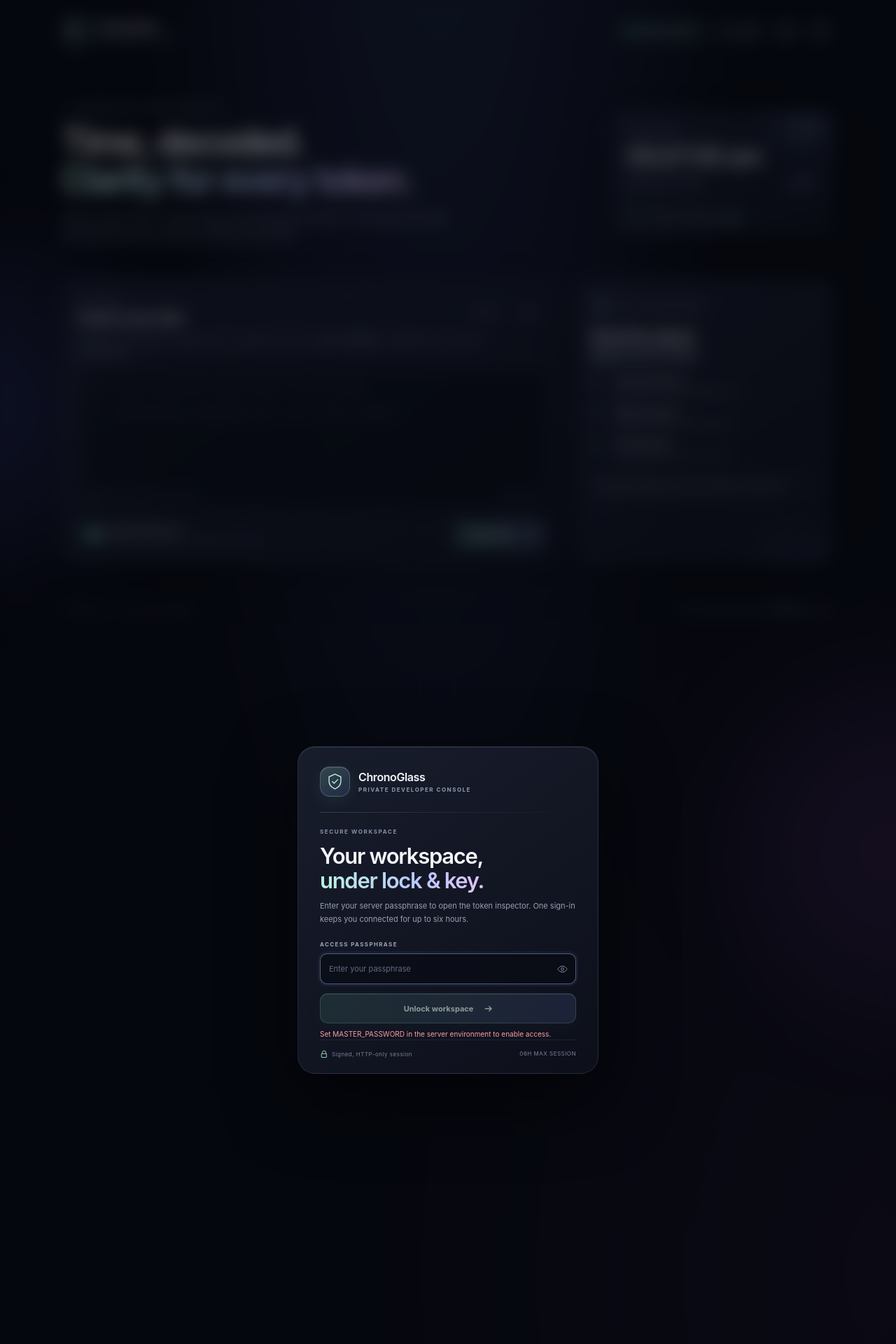
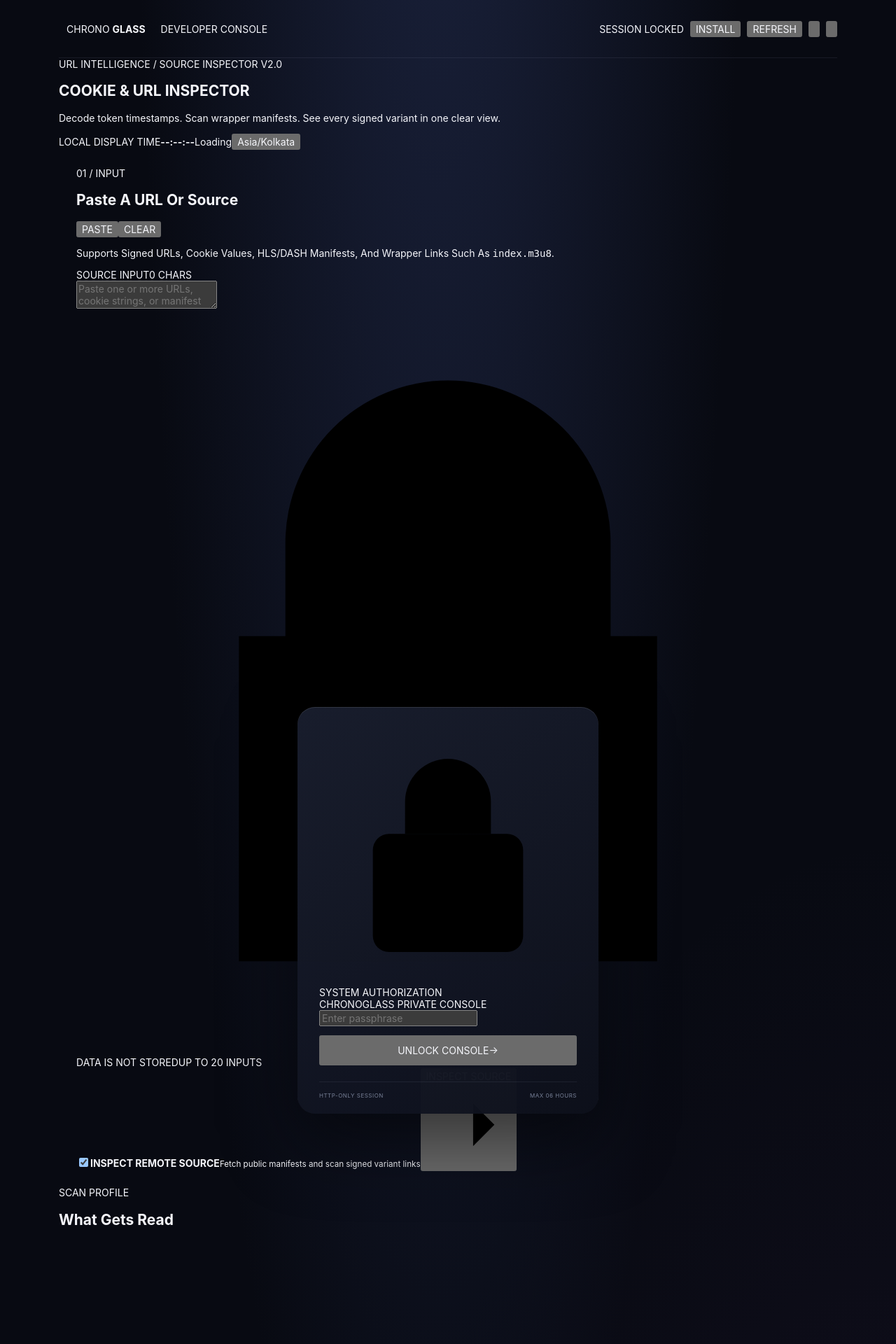
Before and after one commit to kajju027/Token-Inspector, a Flask app: page / in a window 1280 px wide. Shown: the top 1920 px of the page at 70% size. Run offline with Flask 3, Linux system fonts and the light colour scheme.

Commit message:
Fix Some Issue · 21/10/2026, 05:06:34

```diff
--- a/templates/index.html
+++ b/templates/index.html
@@ -3,113 +3,105 @@
 <head>
   <meta charset="utf-8">
   <meta name="viewport" content="width=device-width, initial-scale=1, viewport-fit=cover">
-  <meta name="theme-color" content="#080a12">
-  <meta name="description" content="A private developer utility for inspecting signed media URLs, cookie timestamps, and manifest expiry data.">
+  <meta name="theme-color" content="#07090a">
+  <meta name="description" content="A private developer utility for inspecting signed URL and manifest timestamps.">
   <link rel="manifest" href="/manifest.webmanifest">
   <link rel="icon" href="/static/icon.svg" type="image/svg+xml">
   <link rel="apple-touch-icon" href="/static/icon-192.png">
   <link rel="stylesheet" href="/static/styles.css">
-  <title>ChronoGlass — Token Inspector</title>
+  <title>ChronoGlass | Source Inspector</title>
 </head>
 <body>
-  <div class="ambient ambient-one"></div>
-  <div class="ambient ambient-two"></div>
-  <div class="grid-overlay"></div>
-
+  <div class="grid-bg" aria-hidden="true"></div>
   <div class="shell" id="appShell" aria-hidden="true">
     <header class="topbar">
       <a class="brand" href="/" aria-label="ChronoGlass home">
-        <span class="brand-mark"><svg viewBox="0 0 32 32" aria-hidden="true"><path d="M16 3.5 26 8v7.2c0 6.2-4.2 10.9-10 13.3C10.2 26.1 6 21.4 6 15.2V8l10-4.5Z"/><path d="M11.5 16.1 14.6 19l6.2-6.4"/></svg></span>
-        <span class="brand-copy"><strong>ChronoGlass</strong><small>DEVELOPER UTILITIES</small></span>
+        <span class="brand-icon"><svg viewBox="0 0 24 24" aria-hidden="true"><path d="m13.2 2-9 11h6.3L9.8 22l9-12h-6.3L13.2 2Z"/></svg></span>
+        <span class="brand-name">CHRONO <b>GLASS</b></span>
+        <span class="brand-divider"></span>
+        <span class="brand-sub">DEVELOPER CONSOLE</span>
       </a>
       <div class="top-actions">
-        <span class="session-pill"><i></i><span id="sessionLabel">PRIVATE SESSION</span></span>
-        <button class="icon-button install-button" id="installButton" type="button" aria-label="Install app" title="Install app"><svg viewBox="0 0 24 24" aria-hidden="true"><path d="M12 3v11m0 0 4-4m-4 4-4-4M5 16v4h14v-4"/></svg><span>Install</span></button>
-        <button class="icon-button" id="settingsButton" type="button" aria-label="Settings" title="Settings"><svg viewBox="0 0 24 24" aria-hidden="true"><path d="M12 8.5a3.5 3.5 0 1 0 0 7 3.5 3.5 0 0 0 0-7Z"/><path d="m19.4 13.5 1.1.8-1.1 1.9-1.3-.5a7.6 7.6 0 0 1-1.5.9l-.2 1.4h-2.2l-.4-1.4a7.5 7.5 0 0 1-1.7 0l-.5 1.4H9.4l-.2-1.4a7.6 7.6 0 0 1-1.5-.9l-1.3.5-1.1-1.9 1.1-.8a7.4 7.4 0 0 1-.2-1.7l-1.2-.7.7-2.1 1.4.1a7.6 7.6 0 0 1 1.2-1.3l-.2-1.4 2.1-.7.8 1.2a7.6 7.6 0 0 1 1.7-.2l.7-1.2 2.1.7-.1 1.4a7.6 7.6 0 0 1 1.3 1.2l1.4-.2.7 2.1-1.2.8a7.6 7.6 0 0 1 .3 1.7Z"/></svg></button>
-        <button class="icon-button logout-button" id="logoutButton" type="button" aria-label="Lock session" title="Lock session"><svg viewBox="0 0 24 24" aria-hidden="true"><path d="M8 10V7a4 4 0 0 1 8 0v3m-9 0h10a2 2 0 0 1 2 2v7H5v-7a2 2 0 0 1 2-2Z"/><path d="M12 14v2"/></svg></button>
+        <span class="session-state"><i></i><span id="sessionLabel">SESSION LOCKED</span></span>
+        <button class="top-button install-button" id="installButton" type="button">INSTALL</button>
+        <button class="top-button" id="refreshButton" type="button">REFRESH</button>
+        <button class="square-button" id="settingsButton" type="button" aria-label="Settings" title="Settings"><svg viewBox="0 0 24 24" aria-hidden="true"><path d="M4 6h16M4 12h16M4 18h16"/><circle cx="8" cy="6" r="1.6"/><circle cx="15" cy="12" r="1.6"/><circle cx="10" cy="18" r="1.6"/></svg></button>
+        <button class="square-button" id="logoutButton" type="button" aria-label="Lock session" title="Lock session"><svg viewBox="0 0 24 24" aria-hidden="true"><rect x="5" y="10" width="14" height="11" rx="1.5"/><path d="M8 10V7a4 4 0 0 1 8 0v3"/><path d="M12 14v3"/></svg></button>
       </div>
     </header>
 
-    <main>
-      <section class="hero">
-        <div class="hero-copy">
-          <div class="eyebrow"><span class="eyebrow-line"></span> PRIVATE URL &amp; COOKIE ANALYSIS</div>
-          <h1>Time, decoded.<br><span>Clarity for every token.</span></h1>
-          <p>Inspect signed URLs, cookie strings, and streaming manifests. Find expiry and issue timestamps without losing the context around them.</p>
+    <main class="main-content">
+      <section class="page-heading">
+        <div>
+          <div class="kicker"><span class="kicker-bar"></span> URL INTELLIGENCE <span class="kicker-sep">/</span> SOURCE INSPECTOR <span class="version-tag">V2.0</span></div>
+          <h1>COOKIE &amp; URL <span>INSPECTOR</span></h1>
+          <p class="intro">Decode token timestamps. Scan wrapper manifests. See every signed variant in one clear view.</p>
         </div>
-        <div class="hero-widget glass-panel">
-          <div class="widget-head"><span class="tiny-label">LOCAL CLOCK</span><span class="live-indicator"><i></i> LIVE</span></div>
-          <div class="clock-time" id="clockTime">--:--:--</div>
-          <div class="clock-meta"><span id="clockDate">Loading date</span><span class="clock-zone" id="clockZone">Asia/Kolkata</span></div>
-          <div class="widget-divider"></div>
-          <div class="widget-foot"><span class="pulse-icon">↗</span><span>Timestamp intelligence <b>ready</b></span></div>
-        </div>
+        <div class="clock-box"><span class="clock-label">LOCAL DISPLAY TIME</span><strong id="clockTime">--:--:--</strong><span id="clockDate">Loading</span><button id="clockZone" type="button" aria-label="Change timezone">Asia/Kolkata</button></div>
       </section>
 
-      <section class="workspace-grid">
-        <div class="glass-panel input-panel">
-          <div class="panel-heading">
-            <div><div class="eyebrow small-eyebrow">01 / INPUT</div><h2>Drop in your data</h2></div>
-            <div class="input-actions"><button class="text-button" id="pasteButton" type="button">Paste</button><span class="action-divider"></span><button class="text-button" id="clearButton" type="button">Clear</button></div>
+      <section class="work-grid">
+        <div class="panel input-panel">
+          <div class="panel-top"><div><span class="step-label">01 / INPUT</span><h2>Paste A URL Or Source</h2></div><div class="input-tools"><button class="plain-button" id="pasteButton" type="button">PASTE</button><button class="plain-button" id="clearButton" type="button">CLEAR</button></div></div>
+          <p class="help-copy">Supports Signed URLs, Cookie Values, HLS/DASH Manifests, And Wrapper Links Such As <code>index.m3u8</code>.</p>
+          <label class="sr-only" for="inputData">URL, cookie, or source code</label>
+          <div class="editor">
+            <div class="editor-title"><span><i></i> SOURCE INPUT</span><span id="charCount">0 CHARS</span></div>
+            <textarea id="inputData" spellcheck="false" placeholder="Paste one or more URLs, cookie strings, or manifest source here…&#10;&#10;Tip: Ctrl / ⌘ + Enter to inspect"></textarea>
+            <div class="editor-foot"><span><svg viewBox="0 0 16 16" aria-hidden="true"><path d="M4.5 7V5a3.5 3.5 0 0 1 7 0v2m-8 0h9v7h-9z"/></svg> DATA IS NOT STORED</span><span>UP TO 20 INPUTS</span></div>
           </div>
-          <p class="panel-description">Paste one or more URLs, cookie values, or manifest text. Common <code>exp</code>, <code>Expires</code>, and <code>st</code> fields are detected automatically.</p>
-          <label class="sr-only" for="inputData">URL, cookie, or manifest source</label>
-          <div class="editor-wrap"><div class="editor-gutter"><span>01</span><span>02</span><span>03</span><span class="gutter-dots">···</span></div><textarea id="inputData" spellcheck="false" placeholder="Paste a signed URL, cookie string, or manifest source…&#10;&#10;Multiple URLs are supported. Use ⌘ / Ctrl + Enter to inspect."></textarea><div class="editor-bottom"><span class="secure-input"><svg viewBox="0 0 16 16" aria-hidden="true"><path d="M4.5 7V5a3.5 3.5 0 0 1 7 0v2m-8 0h9v7h-9z"/></svg> Processed securely · not stored</span><span id="charCount">0 characters</span></div></div>
-          <div class="input-footer"><label class="toggle-row" for="deepScan"><span class="toggle"><input id="deepScan" type="checkbox" checked><span class="toggle-track"></span></span><span><strong>Inspect remote source</strong><small>Fetch public manifests when timestamps are missing</small></span></label><button class="primary-button" id="analyzeButton" type="button"><span class="button-label">Analyze data</span><svg viewBox="0 0 20 20" aria-hidden="true"><path d="M4 10h11m-4-4 4 4-4 4"/></svg></button></div>
+          <div class="input-bottom"><label class="scan-toggle" for="deepScan"><input id="deepScan" type="checkbox" checked><span class="switch"></span><span><b>INSPECT REMOTE SOURCE</b><small>Fetch public manifests and scan signed variant links</small></span></label><button class="action-button" id="analyzeButton" type="button"><span class="button-label">INSPECT SOURCE</span><svg viewBox="0 0 20 20" aria-hidden="true"><path d="M3 10h13m-5-5 5 5-5 5"/></svg></button></div>
         </div>
 
-        <aside class="glass-panel side-panel">
-          <div class="side-header"><span class="side-icon"><svg viewBox="0 0 24 24" aria-hidden="true"><path d="M12 3 4.5 6v5.4c0 4.7 3.2 8.3 7.5 10.1 4.3-1.8 7.5-5.4 7.5-10.1V6L12 3Z"/><path d="m9 12 2 2 4-4"/></svg></span><span class="tiny-label">BUILT FOR DEVELOPERS</span></div>
-          <h3>Read the signal.<br><span>Ignore the noise.</span></h3>
-          <div class="feature-list">
-            <div class="feature-item"><span class="feature-number">01</span><span><b>Smart token parsing</b><small>Recognizes common CDN signing formats</small></span></div>
-            <div class="feature-item"><span class="feature-number">02</span><span><b>Manifest discovery</b><small>Follows public playlist references safely</small></span></div>
-            <div class="feature-item"><span class="feature-number">03</span><span><b>Timezone aware</b><small>India time by default, yours in one tap</small></span></div>
+        <aside class="panel protocol-panel">
+          <div class="panel-top"><div><span class="step-label">SCAN PROFILE</span><h2>What Gets Read</h2></div><span class="scan-icon"><svg viewBox="0 0 24 24" aria-hidden="true"><path d="M4 7V4h3M17 4h3v3M20 17v3h-3M7 20H4v-3"/><circle cx="12" cy="12" r="4"/><path d="m10.5 12 1 1 2-2"/></svg></span></div>
+          <div class="profile-list">
+            <div class="profile-row"><span class="profile-code">A</span><span><b>EXPIRY FIELDS</b><small><code>exp</code> · <code>Expires</code> · <code>expiry</code></small></span><span class="profile-check">ON</span></div>
+            <div class="profile-row"><span class="profile-code">B</span><span><b>START FIELDS</b><small><code>st</code> · <code>iat</code> · <code>created</code></small></span><span class="profile-check">ON</span></div>
+            <div class="profile-row"><span class="profile-code">C</span><span><b>MANIFEST VARIANTS</b><small>Resolution · Signed URL · Timestamp</small></span><span class="profile-check">ON</span></div>
           </div>
-          <div class="side-note"><span class="note-dot"></span><span>Unknown timestamps are shown as <code>N/A</code> — never guessed.</span></div>
+          <div class="profile-note"><span class="note-mark">!</span><span><b>NO GUESSES</b><small>If a numeric start or expiry time is missing, the result stays <code>N/A</code>.</small></span></div>
+          <div class="safe-note"><svg viewBox="0 0 16 16" aria-hidden="true"><path d="M4.5 7V5a3.5 3.5 0 0 1 7 0v2m-8 0h9v7h-9z"/></svg> SIGNATURE VALUES ARE REDACTED IN SOURCE PREVIEW</div>
         </aside>
       </section>
 
       <section class="results-section" id="resultsSection" hidden>
-        <div class="results-heading"><div><div class="eyebrow small-eyebrow">02 / ANALYSIS</div><h2>Inspection results</h2></div><div class="results-tools"><span class="result-count" id="resultCount">0 items</span><button class="text-button" id="copyAllButton" type="button">Copy summary</button></div></div>
-        <div id="resultsSummary" class="summary-strip"></div>
-        <div id="resultsList" class="results-list"></div>
+        <div class="results-head"><div><span class="step-label">02 / REPORT</span><h2>Inspection Results</h2></div><div class="results-controls"><span id="resultCount" class="count-pill">0 SOURCES</span><button class="plain-button" id="copyAllButton" type="button">COPY REPORT</button></div></div>
+        <div class="summary-row" id="summaryRow"></div>
+        <div class="results-list" id="resultsList"></div>
       </section>
     </main>
-    <footer class="footer"><span>CHRONOGLASS <b>·</b> BUILT FOR THE CURIOUS</span><span>Private by design <i></i> Session <b id="footerSession">06:00:00</b> remaining</span></footer>
+
+    <footer class="footer"><span>CHRONOGLASS <b>·</b> PRIVATE DEVELOPER TOOL</span><span>SESSION <b id="footerSession">06:00:00</b> <span class="footer-dot"></span> IST DEFAULT</span></footer>
   </div>
 
   <div class="access-overlay" id="accessOverlay" role="dialog" aria-modal="true" aria-labelledby="accessTitle">
-    <div class="access-backdrop"></div>
-    <div class="access-card glass-panel">
-      <div class="access-brand"><span class="brand-mark large"><svg viewBox="0 0 32 32" aria-hidden="true"><path d="M16 3.5 26 8v7.2c0 6.2-4.2 10.9-10 13.3C10.2 26.1 6 21.4 6 15.2V8l10-4.5Z"/><path d="M11.5 16.1 14.6 19l6.2-6.4"/></svg></span><span class="brand-copy"><strong>ChronoGlass</strong><small>PRIVATE DEVELOPER CONSOLE</small></span></div>
-      <div class="access-rule"></div>
-      <div class="eyebrow small-eyebrow">SECURE WORKSPACE</div>
-      <h1 id="accessTitle">Your workspace,<br><span>under lock &amp; key.</span></h1>
-      <p class="access-description">Enter your server passphrase to open the token inspector. One sign-in keeps you connected for up to six hours.</p>
+    <div class="access-card">
+      <div class="access-symbol"><svg viewBox="0 0 24 24" aria-hidden="true"><rect x="5" y="10" width="14" height="11" rx="1.5"/><path d="M8 10V7a4 4 0 0 1 8 0v3"/><path d="M12 14v3"/></svg></div>
+      <div class="access-title" id="accessTitle">SYSTEM AUTHORIZATION</div>
+      <div class="access-subtitle">CHRONOGLASS PRIVATE CONSOLE</div>
       <form id="loginForm">
-        <label class="field-label" for="passwordInput">ACCESS PASSPHRASE</label>
-        <div class="password-wrap"><input id="passwordInput" type="password" autocomplete="current-password" placeholder="Enter your passphrase" required><button class="show-password" id="showPassword" type="button" aria-label="Show password"><svg viewBox="0 0 24 24" aria-hidden="true"><path d="M2.5 12s3.5-6 9.5-6 9.5 6 9.5 6-3.5 6-9.5 6-9.5-6-9.5-6Z"/><circle cx="12" cy="12" r="2.6"/></svg></button></div>
-        <button class="primary-button access-submit" id="loginButton" type="submit"><span class="button-label">Unlock workspace</span><svg viewBox="0 0 20 20" aria-hidden="true"><path d="M4 10h11m-4-4 4 4-4 4"/></svg></button>
+        <label class="sr-only" for="passwordInput">Enter passphrase</label>
+        <input id="passwordInput" type="password" autocomplete="current-password" placeholder="Enter passphrase" required>
+        <button class="access-submit" id="loginButton" type="submit"><span class="button-label">UNLOCK CONSOLE</span><span class="submit-arrow">→</span></button>
         <p class="form-error" id="loginError" role="alert"></p>
       </form>
-      <div class="access-foot"><span><svg viewBox="0 0 16 16" aria-hidden="true"><path d="M4.5 7V5a3.5 3.5 0 0 1 7 0v2m-8 0h9v7h-9z"/></svg> Signed, HTTP-only session</span><span>06H MAX SESSION</span></div>
+      <div class="access-foot"><span>HTTP-ONLY SESSION</span><span>MAX 06 HOURS</span></div>
     </div>
-    <div class="access-caption">CHRONOGLASS <i></i> PRIVATE BY DESIGN</div>
+    <div class="access-caption">CHRONOGLASS <span>·</span> PRIVATE BY DESIGN</div>
   </div>
 
   <div class="modal-backdrop" id="settingsModal" hidden>
-    <section class="settings-card glass-panel" role="dialog" aria-modal="true" aria-labelledby="settingsTitle">
-      <div class="modal-heading"><div><div class="eyebrow small-eyebrow">PREFERENCES</div><h2 id="settingsTitle">Time display</h2></div><button class="close-button" id="closeSettings" type="button" aria-label="Close settings">×</button></div>
-      <p class="panel-description">Choose the timezone used for every timestamp in your results.</p>
-      <label class="field-label" for="timezoneSelect">DISPLAY TIMEZONE</label>
-      <div class="select-wrap"><select id="timezoneSelect"><option value="Asia/Kolkata">India Standard Time · Asia/Kolkata</option></select><svg viewBox="0 0 20 20" aria-hidden="true"><path d="m5 7 5 5 5-5"/></svg></div>
-      <button class="text-button device-time-button" id="deviceTimeButton" type="button">Use my device timezone <span id="deviceZoneName"></span></button>
-      <div class="modal-foot"><span>Default timezone</span><button class="text-button" id="resetTimezone" type="button">Reset to India time</button></div>
+    <section class="settings-card" role="dialog" aria-modal="true" aria-labelledby="settingsTitle">
+      <div class="modal-head"><div><span class="step-label">PREFERENCES</span><h2 id="settingsTitle">Display Timezone</h2></div><button class="close-button" id="closeSettings" type="button" aria-label="Close settings">×</button></div>
+      <p>Choose The Timezone Used For Every Timestamp In Your Report.</p>
+      <label for="timezoneSelect" class="field-label">TIMEZONE</label>
+      <select id="timezoneSelect"><option value="Asia/Kolkata">India Standard Time · Asia/Kolkata</option></select>
+      <button class="device-zone" id="deviceTimeButton" type="button">USE MY DEVICE TIMEZONE <span id="deviceZoneName"></span></button>
+      <div class="modal-bottom"><span>DEFAULT: INDIA STANDARD TIME</span><button id="resetTimezone" type="button">RESET</button></div>
     </section>
   </div>
   <div class="toast" id="toast" role="status"></div>
-
   <script src="/static/app.js" defer></script>
 </body>
 </html>
```
